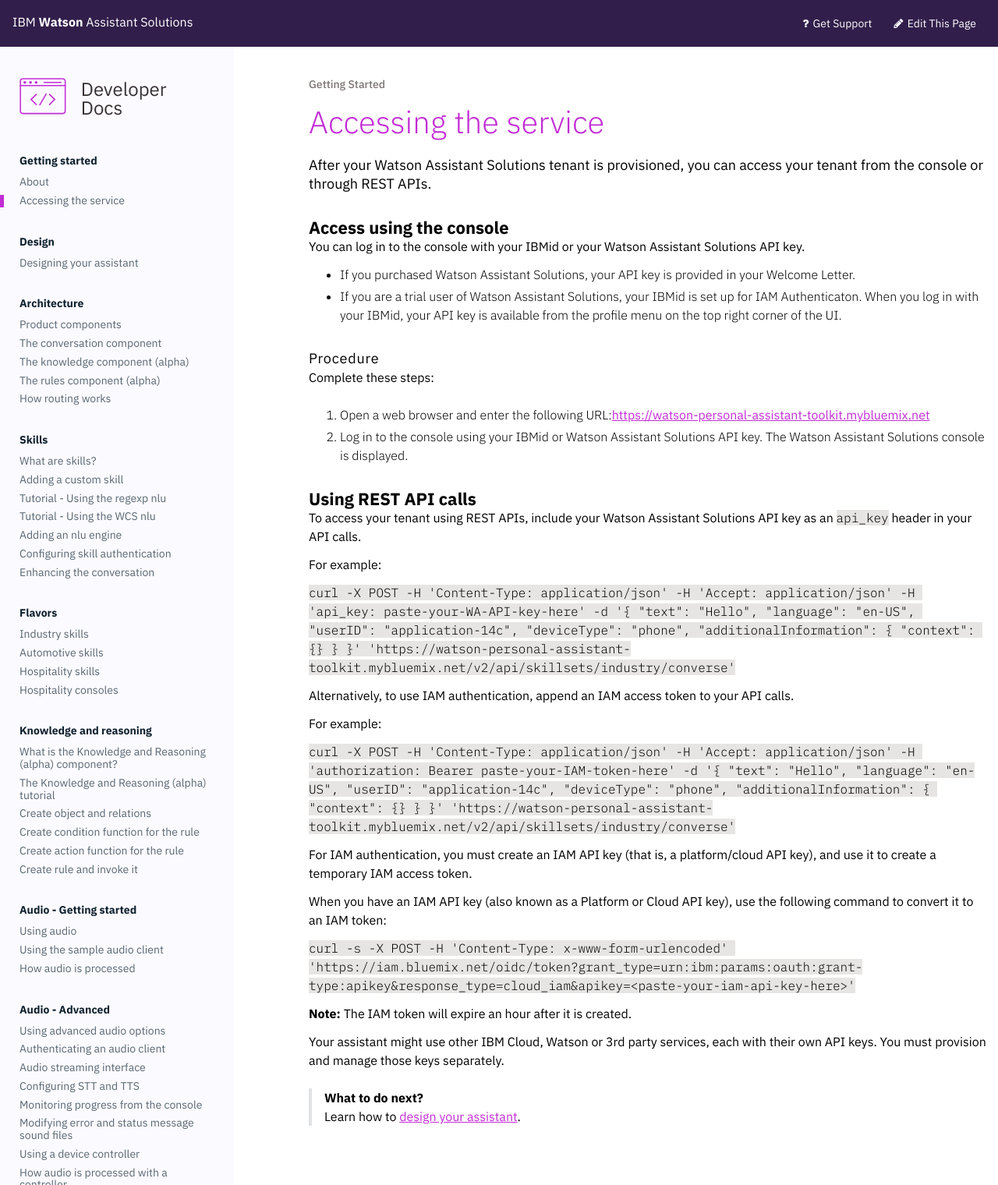
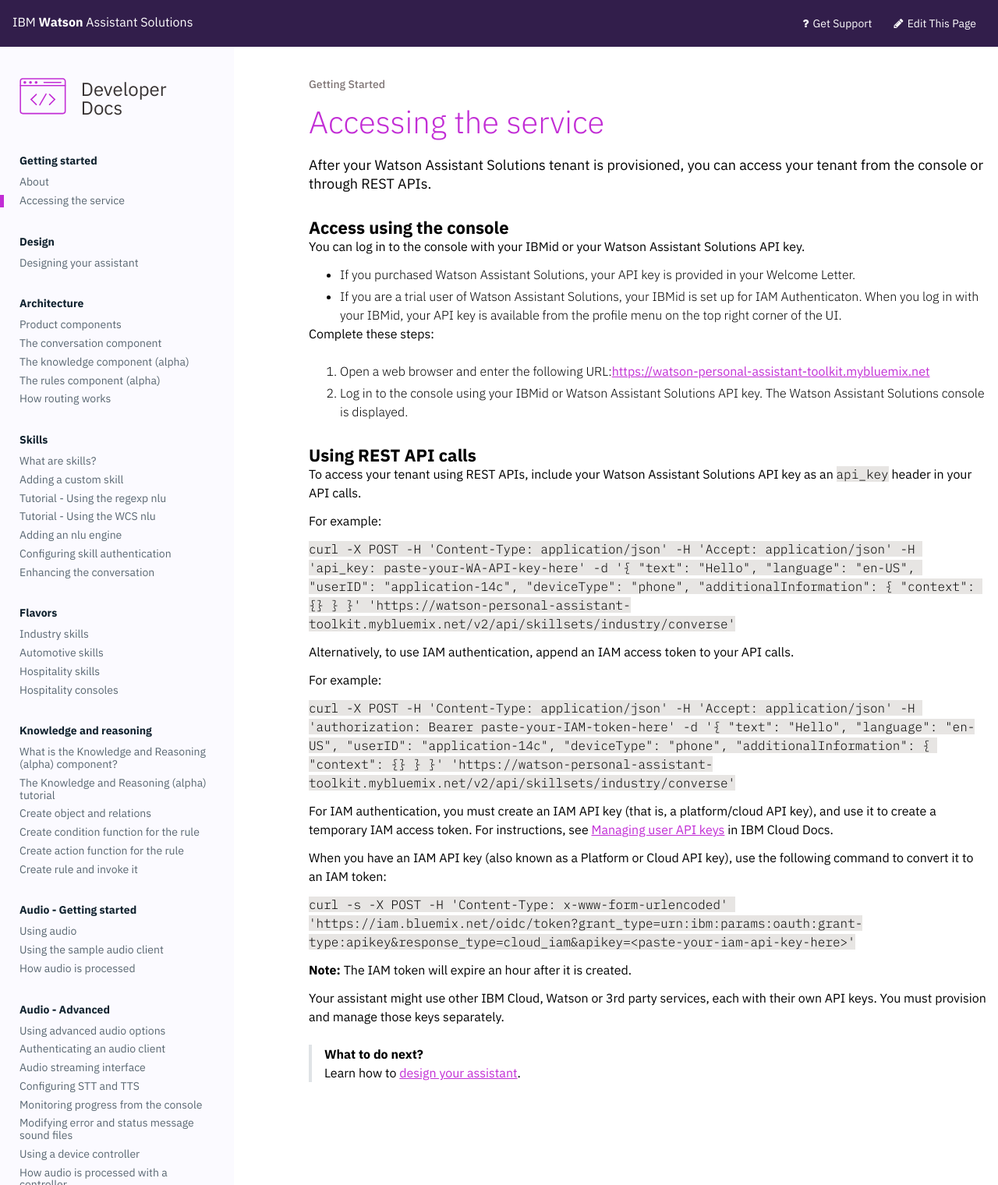
Before and after one commit to Watson-Personal-Assistant/developer, a Jekyll site: the page built from _content/get-started/get-api-key.md, in a window 1280 px wide. Shown: the whole page at 78% size. Built offline with Jekyll 4.4.1, drawn with Linux system fonts in a browser that asks for light colours; some web fonts are replaced.

Commit message:
Link to instructions for creating api key

```diff
--- a/_content/get-started/get-api-key.md
+++ b/_content/get-started/get-api-key.md
@@ -10,8 +10,6 @@
 
 - If you purchased Watson Assistant Solutions, your API key is provided in your Welcome Letter.
 - If you are a trial user of Watson Assistant Solutions, your IBMid is set up for IAM Authenticaton.  When you log in with your IBMid, your API key is available from the profile menu on the top right corner of the UI.
-
-#### Procedure
 
 Complete these steps:
 
@@ -33,7 +31,7 @@
 
 `curl -X POST -H 'Content-Type: application/json' -H 'Accept: application/json' -H 'authorization: Bearer paste-your-IAM-token-here' -d '{ "text": "Hello", "language": "en-US", "userID": "application-14c", "deviceType": "phone", "additionalInformation": { "context": {} } }' 'https://watson-personal-assistant-toolkit.mybluemix.net/v2/api/skillsets/industry/converse'`
 
-For IAM authentication, you must create an IAM API key (that is, a platform/cloud API key), and use it to create a temporary IAM access token.
+For IAM authentication, you must create an IAM API key (that is, a platform/cloud API key), and use it to create a temporary IAM access token. For instructions, see [Managing user API keys](https://console.bluemix.net/docs/iam/userid_keys.html#userapikey) in IBM Cloud Docs.
 
 When you have an IAM API key (also known as a Platform or Cloud API key), use the following command to convert it to an IAM token:
 
```
